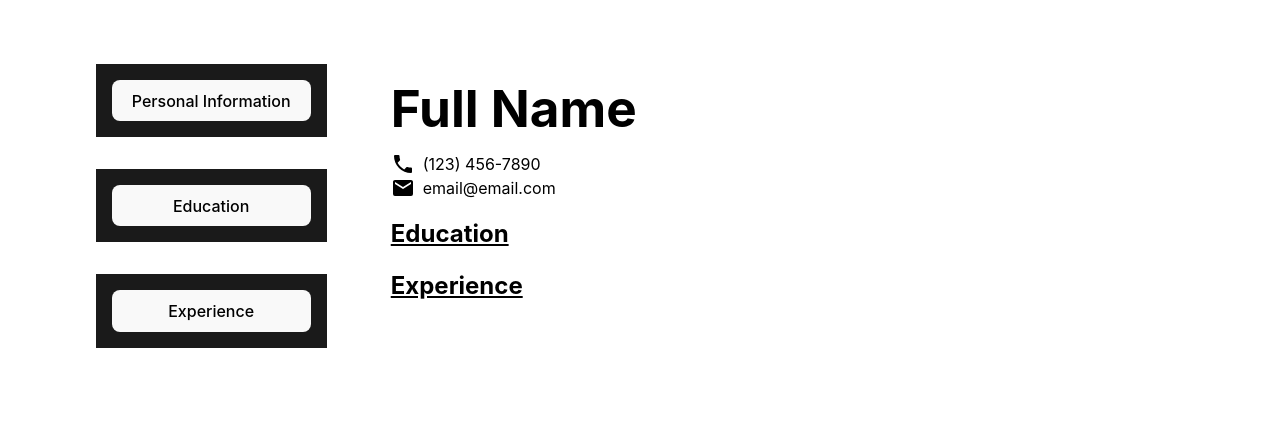
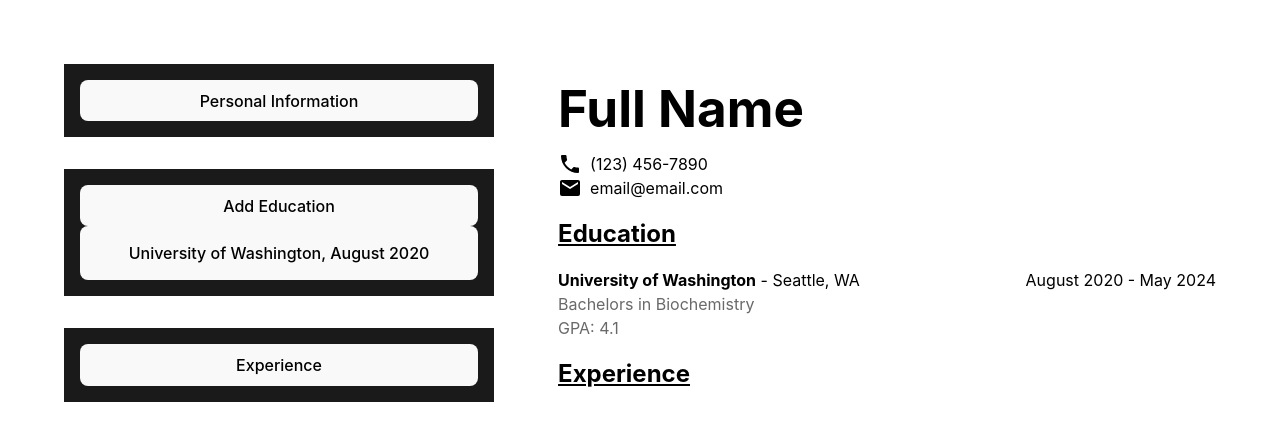
Before and after one commit to AliBa1/cv-app, a React (Vite) app: page / in a window 1280 px wide. Shown: the top 440 px of the page. Built offline with nearby package versions, Linux system fonts and the light colour scheme.

Commit message:
edit sessions in education

```diff
--- a/src/App.jsx
+++ b/src/App.jsx
@@ -23,21 +23,119 @@ function App(){
     });
   };
 
-  const [educationInfo, setEducationInfo] = useState([]);
-  const updateEducation = (schoolName, city, state, startMonth, startYear, endMonth, endYear, degreeType, major, gpa) => {
+  // const [educationInfo, setEducationInfo] = useState([]);
+  const [educationInfo, setEducationInfo] = useState([
+    {
+      id: 0,
+      index: 0,
+      schoolName: "University of Washington",
+      city: "Seattle",
+      state: "WA",
+      startDate: "2020-08-16",
+      startMonth: "August",
+      startYear: "2020",
+      endDate: "2024-05-16",
+      endMonth: "May",
+      endYear: "2024",
+      degreeType: "Bachelors",
+      major: "Biochemistry",
+      gpa: 4.1
+    }
+  ]);
+  const updateEducation = (schoolName, city, state, startDate, startMonth, startYear, endDate, endMonth, endYear, degreeType, major, gpa) => {
     setEducationInfo([...educationInfo, {
       id: educationInfo.length,
+      index: educationInfo.length,
       schoolName: schoolName,
       city: city,
       state: state,
+      startDate: startDate,
       startMonth: startMonth,
       startYear: startYear,
+      endDate: endDate,
       endMonth: endMonth,
       endYear: endYear,
       degreeType: degreeType,
       major: major,
       gpa: gpa
     }]);
+  };
+  // const [educationEditID, setEducationEditID] = useState(null);
+  const editEducation = (index, schoolName, city, state, startDate, startMonth, startYear, endDate, endMonth, endYear, degreeType, major, gpa) => {
+    // setEducationInfo([educationInfo[index], {
+    //   id: educationInfo.length,
+    //   schoolName: schoolName,
+    //   city: city,
+    //   state: state,
+    //   startMonth: startMonth,
+    //   startYear: startYear,
+    //   endMonth: endMonth,
+    //   endYear: endYear,
+    //   degreeType: degreeType,
+    //   major: major,
+    //   gpa: gpa
+    // }]);
+
+
+
+    // setEducationInfo(educationInfo[index] = {
+    //   id: educationInfo[index].id,
+    //   index: index,
+    //   schoolName: schoolName,
+    //   city: city,
+    //   state: state,
+    //   startDate: startDate,
+    //   startMonth: startMonth,
+    //   startYear: startYear,
+    //   endDate: endDate,
+    //   endMonth: endMonth,
+    //   endYear: endYear,
+    //   degreeType: degreeType,
+    //   major: major,
+    //   gpa: gpa
+    // });
+
+    // setEducationInfo(educationInfo.map(session => {
+    //   if (session.index == index) {
+    //     session.id = educationInfo[index].id;
+    //     session.index = index;
+    //     session.schoolName = schoolName;
+    //     session.city = city;
+    //     session.state = state;
+    //     session.startDate = startDate;
+    //     session.startMonth = startMonth;
+    //     session.startYear = startYear;
+    //     session.endDate = endDate;
+    //     session.endMonth = endMonth;
+    //     session.endYear = endYear;
+    //     session.degreeType = degreeType;
+    //     session.major = major;
+    //     session.gpa = gpa;
+    //   }
+    // }));
+
+    setEducationInfo(educationInfo.map(session => {
+      if (session.index === index) {
+        return {
+          ...session,
+          schoolName: schoolName,
+          city: city,
+          state: state,
+          startDate: startDate,
+          startMonth: startMonth,
+          startYear: startYear,
+          endDate: endDate,
+          endMonth: endMonth,
+          endYear: endYear,
+          degreeType: degreeType,
+          major: major,
+          gpa: gpa
+        };
+      }
+      return session;
+    }));
+
+    console.log(educationInfo);
   };
 
   const [experienceInfo, setExperienceInfo] = useState([]);
@@ -60,7 +158,7 @@ function App(){
     <>
       <div className="forms">
         <PersonalForm updateInfo={updatePersonal}/>
-        <EducationForm updateInfo={updateEducation}/>
+        <EducationForm updateInfo={updateEducation} editInfo={editEducation} data={educationInfo}/>
         <ExperienceForm updateInfo={updateExperience}/>
       </div>
 
--- a/src/components/Education.jsx
+++ b/src/components/Education.jsx
@@ -2,9 +2,9 @@
 // import { useState } from 'react'
 // import './Education.css'
 
-function Education(props) {
-  const educationList = props.data.map(session =>
-    <li key={session.id}>
+function Education({data}) {
+  const educationList = data.map(session =>
+    <li key={session.id} className="info-section">
       <div style={{ display: 'flex', justifyContent: 'space-between', marginTop: '1rem' }}>
         <p><span style={{fontWeight: 'bold'}}>{session.schoolName}</span> - {session.city}, {session.state}</p>
         <p>{session.startMonth} {session.startYear} - {session.endMonth} {session.endYear}</p>
--- a/src/components/EducationForm.jsx
+++ b/src/components/EducationForm.jsx
@@ -4,8 +4,10 @@ import { FormInput } from '../tools/FormInput';
 import DateToData from '../tools/DateToData';
 // import './EducationForm.css'
 
-function EducationForm({updateInfo}) {
+function EducationForm({updateInfo, editInfo, data}) {
   const [showForm, setShowForm] = useState(false);
+  const [editing, setEditing] = useState(false);
+  const [editIndex, setEditIndex] = useState(null);
   const [schoolName, setSchoolName] = useState('');
   const [city, setCity] = useState('');
   const [state, setState] = useState('');
@@ -19,17 +21,7 @@ function EducationForm({updateInfo}) {
   const [major, setMajor] = useState('');
   const [gpa, setGPA] = useState('');
 
-  function updateEducation() {
-    console.log("School: " + schoolName);
-    console.log("City: " + city);
-    console.log("State: " + state.toUpperCase());
-    console.log("Start Month: " + startMonth);
-    console.log("Start Year: " + startYear);
-    console.log("End Month: " + endMonth);
-    console.log("End Year: " + endYear);
-    console.log("Degree: " + degreeType);
-    console.log("Major: " + major);
-    updateInfo(schoolName, city, state.toUpperCase(), startMonth, startYear, endMonth, endYear, degreeType, major, gpa);
+  function emptyForm() {
     setSchoolName('');
     setCity('');
     setState('');
@@ -40,16 +32,52 @@ function EducationForm({updateInfo}) {
     setGPA('');
   }
 
+  function updateEducation() {
+    console.log("School: " + schoolName);
+    console.log("City: " + city);
+    console.log("State: " + state.toUpperCase());
+    console.log("Start Date: " + startDate);
+    console.log("Start Month: " + startMonth);
+    console.log("Start Year: " + startYear);
+    console.log("End Month: " + endMonth);
+    console.log("End Year: " + endYear);
+    console.log("Degree: " + degreeType);
+    console.log("Major: " + major);
+    updateInfo(schoolName, city, state.toUpperCase(), startDate, startMonth, startYear, endDate, endMonth, endYear, degreeType, major, gpa);
+    emptyForm();
+  }
+
+  function setToEdit(session) {
+    setShowForm(true);
+    setEditing(true);
+    setEditIndex(session.index);
+    setSchoolName(session.schoolName);
+    setCity(session.city);
+    setState(session.state);
+    setStartDate(session.startDate);
+    setEndDate(session.endDate);
+    setDegreeType(session.degreeType);
+    setMajor(session.major);
+    setGPA(session.gpa);
+  }
+
+  function editEducation() {
+    editInfo(editIndex, schoolName, city, state.toUpperCase(), startDate, startMonth, startYear, endDate, endMonth, endYear, degreeType, major, gpa);
+    setEditing(false);
+  }
+
+  const educationEntries = data.map(session =>
+    <li key={session.id} style={{all: 'unset'}}>
+      <button style={{width: '100%', padding: '1rem'}} onClick={() => {setToEdit(session)}}>{session.schoolName}, {session.startMonth} {session.startYear}</button>
+    </li>
+  );
+
   return (
     <div style={{marginBottom: '2rem', backgroundColor: '#1a1a1a', padding: '1rem'}}>
-      <button style={{width: '100%'}} onClick={() => {setShowForm(!showForm)}}>Education</button>
+      <button style={{width: '100%'}} onClick={() => {setShowForm(!showForm); setEditing(false); emptyForm();}}>Add Education</button>
 
       {showForm && (
-        <form onSubmit={(e) => {
-          e.preventDefault(),
-          updateEducation(),
-          setShowForm(false)
-        }}>
+        <form onSubmit={(e) => { e.preventDefault(), (editing ? editEducation() : updateEducation()), setShowForm(false) }}>
           <FormInput labelTitle="School Name" value={schoolName} setValue={setSchoolName} isRequired={true}/>
           <FormInput labelTitle="City" value={city} setValue={setCity} isRequired={true}/>
           <FormInput labelTitle="State" value={state.toUpperCase()} setValue={setState} maxLength={2} isRequired={true}/>
@@ -67,9 +95,14 @@ function EducationForm({updateInfo}) {
           <FormInput labelTitle="Major" value={major} setValue={setMajor} isRequired={true}/>
           <FormInput labelTitle="GPA (not required)" value={gpa} type="number" setValue={setGPA} isRequired={false}/>
 
-          <button type="submit" >Enter</button>
+          {/* <button type="submit">Enter</button> */}
+          <button type="submit">{editing ? "Update":"Enter"}</button>
         </form>
         )}
+
+      <ul style={{all: "unset"}}>
+        {educationEntries}
+      </ul>
     </div>
   );
 }
```
Also changed, not shown: src/App.css (+15 -0 lines).
